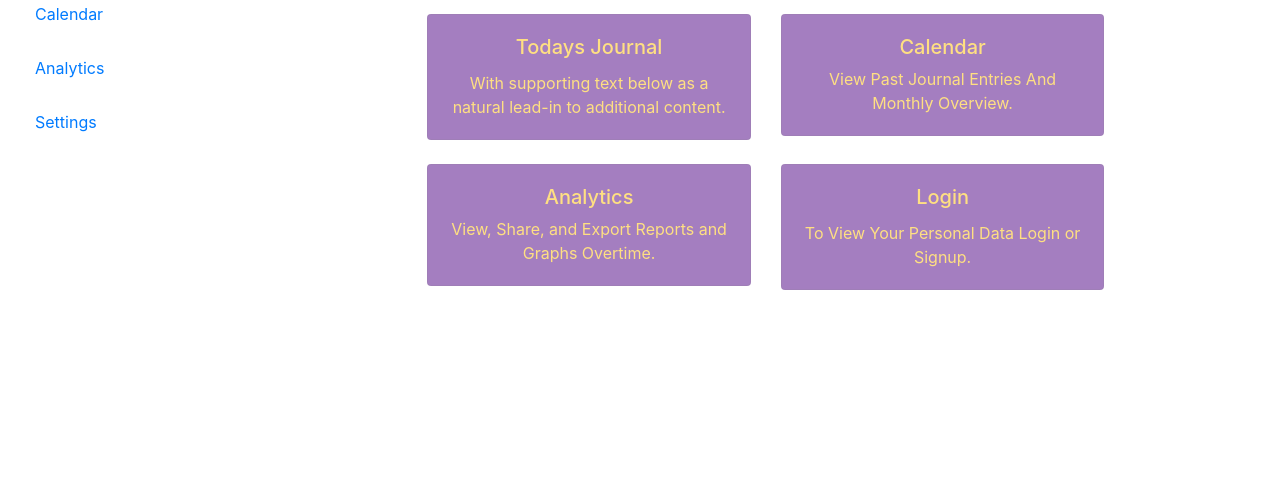
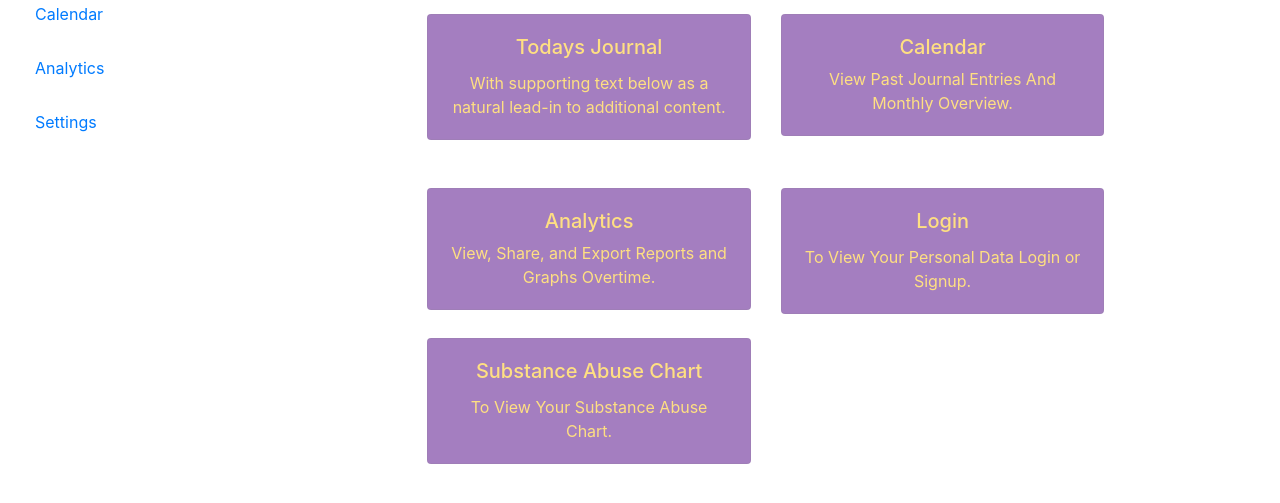
Before and after one commit to emilianochavezDLT/Mental_Health_Tracker, a Django app: page / in a window 1280 px wide. Shown: the part 167-670 px from the top of the page. Run offline with Django 5.2, Linux system fonts and the light colour scheme; some libraries are stand-ins or nearby versions.

Commit message:
Made a card for Substance Abuse Chart at the main page and make every card more evenly away with each other

```diff
--- a/mh_tracker/templates/mh_tracker/home.html
+++ b/mh_tracker/templates/mh_tracker/home.html
@@ -2,22 +2,20 @@
 
 {% block content %}
 <div class="container-fluid">
-
-          <meta name ="viewport" content ="width=30vmax, initial-scale=1">
+    <meta name="viewport" content="width=30vmax, initial-scale=1">
     <link rel="stylesheet" href="https://maxcdn.bootstrapcdn.com/bootstrap/4.4.1/css/bootstrap.min.css">
-          <script src ="https://ajax.googleapis.com/ajax/libs/jquery/3.4.1/jquery.min.js"></script>
-          <script src ="https://maxcdn.bootstrapcdn.com/bootstrap/4.4.1/js/bootstrap.min.js"></script>
-          </head>
+    <script src="https://ajax.googleapis.com/ajax/libs/jquery/3.4.1/jquery.min.js"></script>
+    <script src="https://maxcdn.bootstrapcdn.com/bootstrap/4.4.1/js/bootstrap.min.js"></script>
     <!-- Main content -->
     <main class="col-md-9 ml-sm-auto col-lg-10 px-md-4">
         <!-- App Description -->
-                    <div class = "app-description">
+        <div class="app-description">
             <h2>Welcome to Spectum Diary</h2>
             <p>MHA is designed to help you track your mood, thoughts, and emotions. We encourage you to reflect on your day. Here, you can journal your thoughts, monitor your mood and gain insights into your well-being over time. Get started by logging your first entry today!</p>
         </div>
-                  <!-- Your content here -->
+
         <div class="row 1">
-                    <div class="col-sm-6">
+            <div class="col-sm-6 mb-4">
                 <div id="card_bg" class="card text-center">
                     <a class="card-body stretched-link text-decoration-none" href="{% url 'journal_entry' %}">
                         <h5 class="card-title text-warning">Todays Journal</h5>
@@ -25,7 +23,8 @@
                     </a>
                 </div>
             </div>
-                    <div class="col-sm-6">
+
+            <div class="col-sm-6 mb-4">
                 <div id="card_bg" class="card text-center">
                     <a class="card-body stretched-link text-decoration-none" href="{% url 'color_calendar' %}">
                         <h5 class="card-title-center text-warning">Calendar</h5>
@@ -36,7 +35,7 @@
         </div>
 
         <div class="row 2 mt-4">
-                    <div class="col-sm-6">
+            <div class="col-sm-6 mb-4">
                 <div id="card_bg" class="card text-center">
                     <a class="card-body stretched-link text-decoration-none" href="{% url 'analytics' %}">
                         <h5 class="card-title-center text-warning">Analytics</h5>
@@ -44,17 +43,26 @@
                     </a>
                 </div>
             </div>
-                    <div class="col-sm-6">
+            <div class="col-sm-6 mb-4">
                 <div id="card_bg" class="card text-center">
                     <a class="card-body stretched-link text-decoration-none" href="{% url 'login' %}">
-                          <h5 class="card-title text-warning"">Login</h5>
+                        <h5 class="card-title text-warning">Login</h5>
                         <p class="card-text text-warning">To View Your Personal Data Login or Signup.</p>
                     </a>
                 </div>
             </div>
+
+            <div class="col-sm-6 mb-4">
+                <div id="card_bg" class="card text-center">
+                    <a class="card-body stretched-link text-decoration-none" href="{% url 'substance_abuse_chart' %}">
+                        <h5 class="card-title text-warning">Substance Abuse Chart</h5>
+                        <p class="card-text text-warning">To View Your Substance Abuse Chart.</p>
+                    </a>
                 </div>
+            </div>
+        </div>
+
         <div class="container pt-4">
     </main>
 </div>
-            </div>
 {% endblock %}
```
Lines whose indentation alone changed are shown as unchanged.
